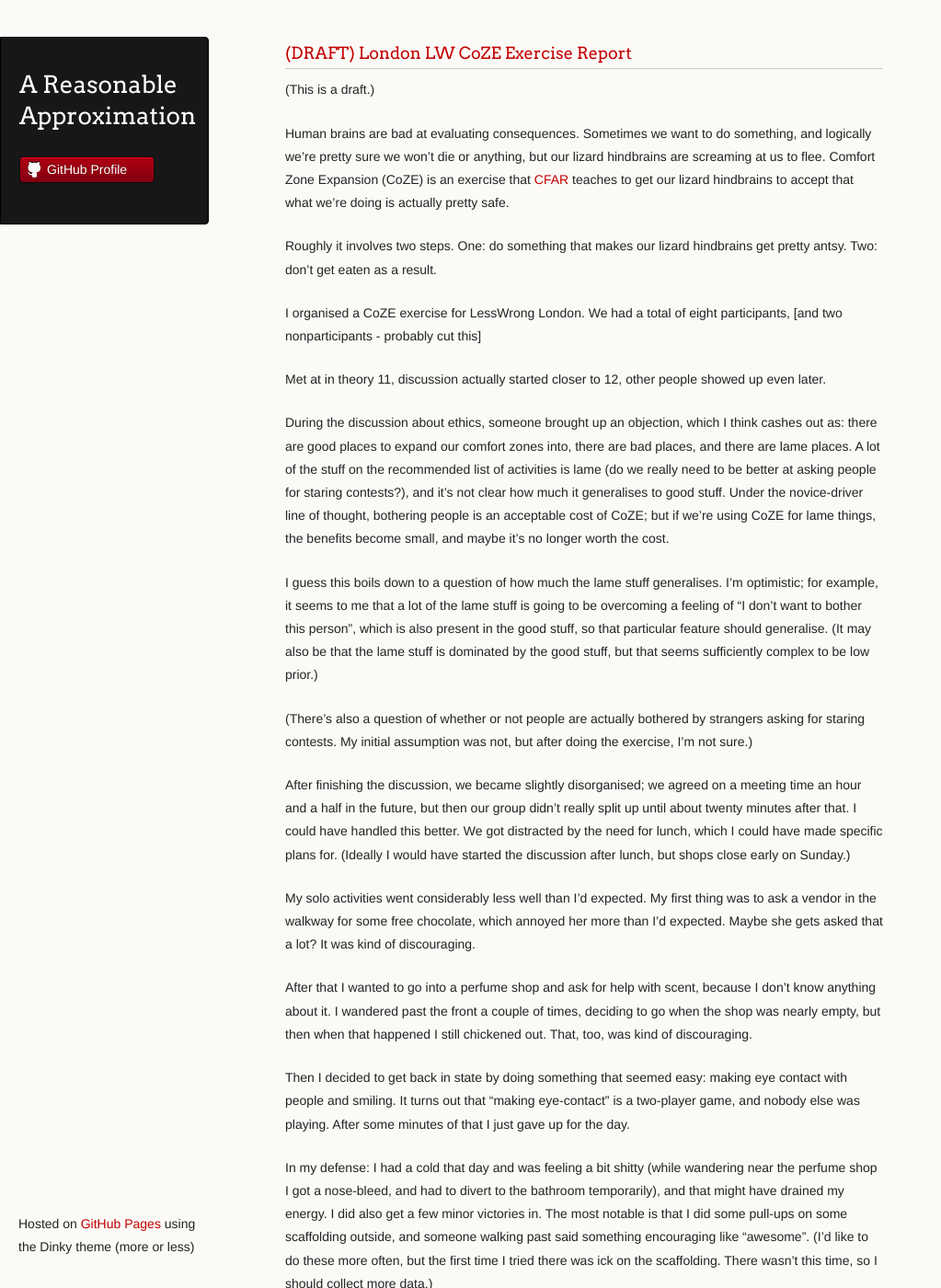
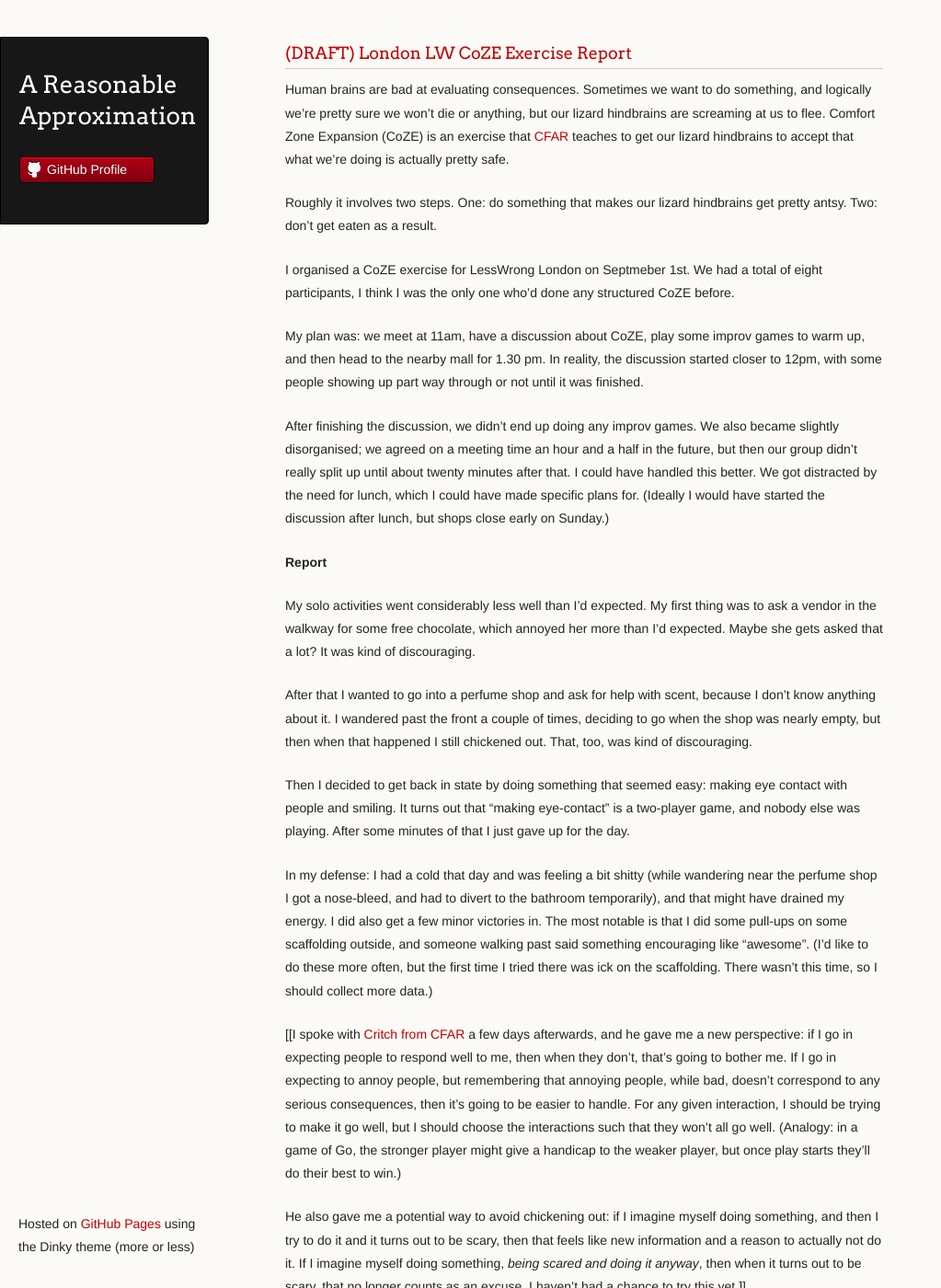
Before and after one commit to ChickenProp/chickenprop.github.com, a Jekyll site: the page built from _posts/2013-11-10-london-lw-coze-report.markdown, in a window 1280 px wide and 1400 px high. Shown: the whole window at 92% size, without its empty margins (0-1023 px from the left). Built offline with Jekyll 4.4.1, drawn with Linux system fonts in a browser that asks for light colours; comment, search, counter and statistics services are not loaded; some of the changed text lies outside the part shown.

Commit message:
First finished draft of coze report.

```diff
--- a/_posts/2013-09-25-london-lw-coze-report.markdown
+++ b/_posts/2013-11-10-london-lw-coze-report.markdown
@@ -3,23 +3,17 @@
 title: (DRAFT) London LW CoZE Exercise Report
 draft: true
 ---
-(This is a draft.)
-
 Human brains are bad at evaluating consequences. Sometimes we want to do something, and logically we're pretty sure we won't die or anything, but our lizard hindbrains are screaming at us to flee. Comfort Zone Expansion (CoZE) is an exercise that [CFAR](http://appliedrationality.org) teaches to get our lizard hindbrains to accept that what we're doing is actually pretty safe.
 
 Roughly it involves two steps. One: do something that makes our lizard hindbrains get pretty antsy. Two: don't get eaten as a result.
 
-I organised a CoZE exercise for LessWrong London. We had a total of eight participants, [and two nonparticipants - probably cut this]
+I organised a CoZE exercise for LessWrong London on Septmeber 1st. We had a total of eight participants, I think I was the only one who'd done any structured CoZE before.
 
-Met at in theory 11, discussion actually started closer to 12, other people showed up even later.
+My plan was: we meet at 11am, have a discussion about CoZE, play some improv games to warm up, and then head to the nearby mall for 1.30 pm. In reality, the discussion started closer to 12pm, with some people showing up part way through or not until it was finished.
 
-During the discussion about ethics, someone brought up an objection, which I think cashes out as: there are good places to expand our comfort zones into, there are bad places, and there are lame places. A lot of the stuff on the recommended list of activities is lame (do we really need to be better at asking people for staring contests?), and it's not clear how much it generalises to good stuff. Under the novice-driver line of thought, bothering people is an acceptable cost of CoZE; but if we're using CoZE for lame things, the benefits become small, and maybe it's no longer worth the cost.
+After finishing the discussion, we didn't end up doing any improv games. We also became slightly disorganised; we agreed on a meeting time an hour and a half in the future, but then our group didn't really split up until about twenty minutes after that. I could have handled this better. We got distracted by the need for lunch, which I could have made specific plans for. (Ideally I would have started the discussion after lunch, but shops close early on Sunday.)
 
-I guess this boils down to a question of how much the lame stuff generalises. I'm optimistic; for example, it seems to me that a lot of the lame stuff is going to be overcoming a feeling of "I don't want to bother this person", which is also present in the good stuff, so that particular feature should generalise. (It may also be that the lame stuff is dominated by the good stuff, but that seems sufficiently complex to be low prior.)
-
-(There's also a question of whether or not people are actually bothered by strangers asking for staring contests. My initial assumption was not, but after doing the exercise, I'm not sure.)
-
-After finishing the discussion, we became slightly disorganised; we agreed on a meeting time an hour and a half in the future, but then our group didn't really split up until about twenty minutes after that. I could have handled this better. We got distracted by the need for lunch, which I could have made specific plans for. (Ideally I would have started the discussion after lunch, but shops close early on Sunday.)
+**Report**
 
 My solo activities went considerably less well than I'd expected. My first thing was to ask a vendor in the walkway for some free chocolate, which annoyed her more than I'd expected. Maybe she gets asked that a lot? It was kind of discouraging.
 
@@ -40,7 +34,19 @@
 **Things to take away:**
 
 - Have some well-defined way to transition from "about-to-start" to "started".
+
 - Having an audience makes some things much easier. This is potentially a way to escalate difficulty slowly.
+
 - When I did CoZE at the CFAR workshop I was hanging out with someone, who encouraged me to actually do things as well as provided an audience. At the time I wondered whether the fact that we were together meant we each did less, but I did far more with her than by myself.
+
 - We didn't do anything beforehand to get in state, like improv games. I can't say whether this would have helped, but it seems like it might have done.
+
 - We had a nonparticipant volunteer to be a meeting point if participants wanted to finish early. If she hadn't been there, I might not have quit twenty minutes early, but given that I did, it was nice to be able to hang out. This might be a good way to enable longer sessions.
+
+**An objection**
+
+During the discussion about ethics, someone brought up an objection, which I think cashes out as: there are good places to expand our comfort zones into, there are bad places, and there are lame places. A lot of the stuff on the recommended list of activities is lame (do we really need to be better at asking people for staring contests?), and it's not clear how much it generalises to good stuff. Under the novice-driver line of thought, bothering people is an acceptable cost of CoZE; but if we're using CoZE for lame things, the benefits become small, and maybe it's no longer worth the cost.
+
+I guess this boils down to a question of how much the lame stuff generalises. I'm optimistic; for example, it seems to me that a lot of the lame stuff is going to be overcoming a feeling of "I don't want to bother this person", which is also present in the good stuff, so that particular feature should generalise. (It may also be that the lame stuff is dominated by the good stuff, so there's no reason to ever practice anything lame; but that seems a sufficiently complicated hypothesis to be low prior.)
+
+(There's also a question of whether or not people are actually bothered by strangers asking for staring contests. My initial assumption was not, but after doing the exercise, I'm not sure.)
```
